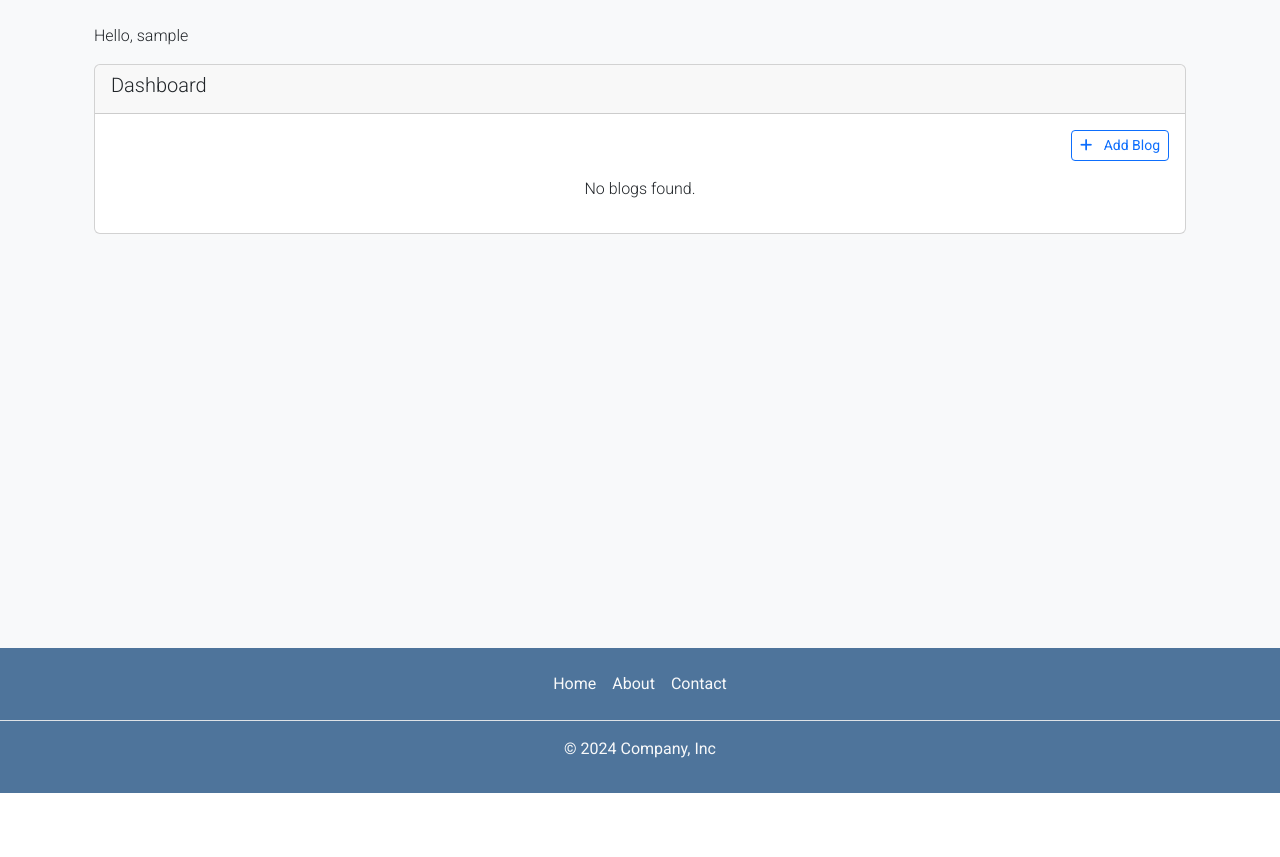
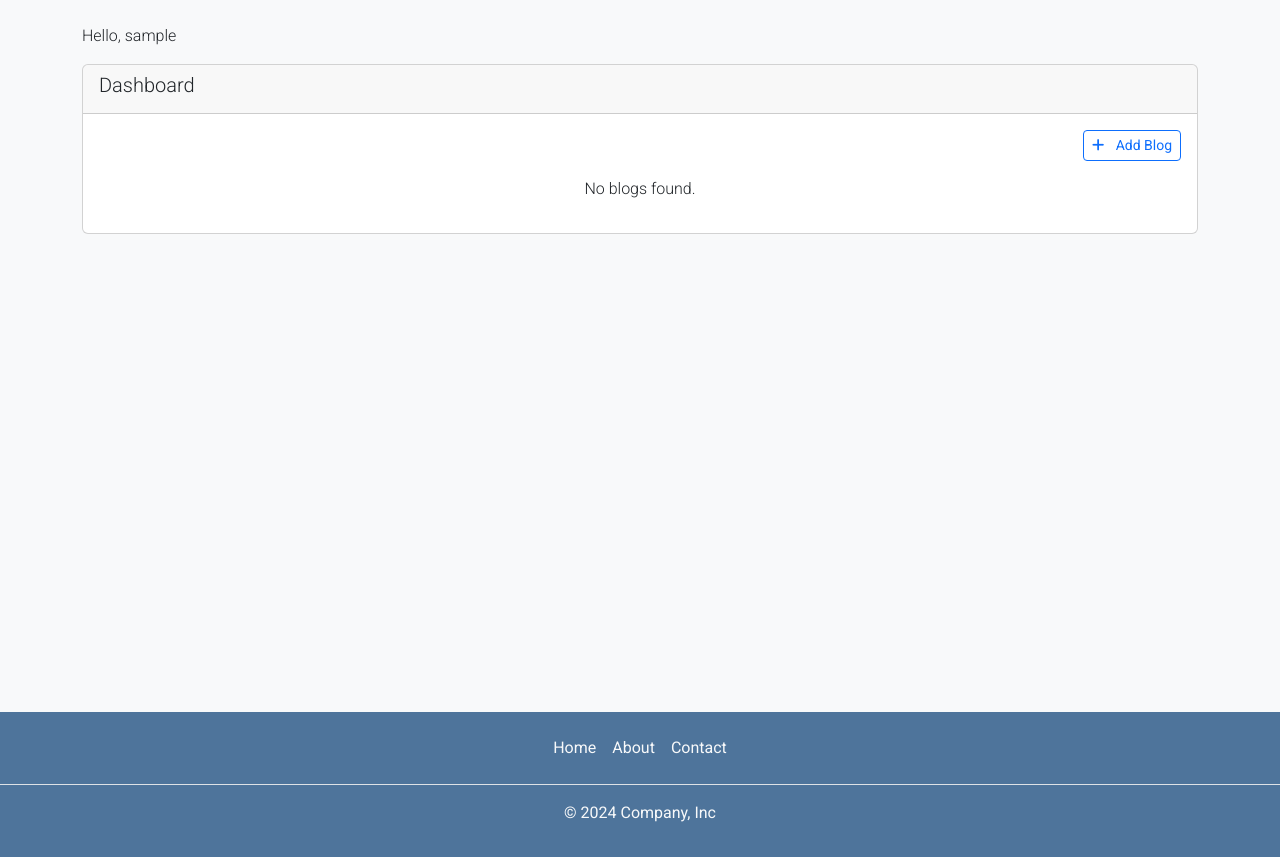
Before and after one commit to raed-nimer/CI-django-tech-blog, a Django app: page /accounts/dashboard/ in a window 1280 px wide. Shown: the part 56-913 px from the top of the page. Before the commit the page ends 849 px from the top, so only its background shows below. Run offline with Django 5.2, Linux system fonts and the light colour scheme; the visitor is signed in with stand-in values (Sample User, id 1); data that the repository does not hold is empty; parts of the project's set-up code (start-up, migrations or seed data) failed here and were passed over.

Commit message:
Change min height on dashboard

```diff
--- a/accounts/templates/accounts/dashboard.html
+++ b/accounts/templates/accounts/dashboard.html
@@ -1,6 +1,6 @@
 {% extends 'layout.html' %}
 {% block content %}
-<div class="container mt-4" style="min-height: 75vh;">
+<div class="dashboard-container mt-4">
     <div class="my-3">
         <p class="fw-light">Hello, {{user.username}}</p>
     </div>
--- a/blog/static/blog/styles.css
+++ b/blog/static/blog/styles.css
@@ -120,3 +120,7 @@ ul {
 .bg-blue {
   background-color: #4e749b;
 }
+
+.dashboard-container {
+  min-height: 83vh;
+}
```
